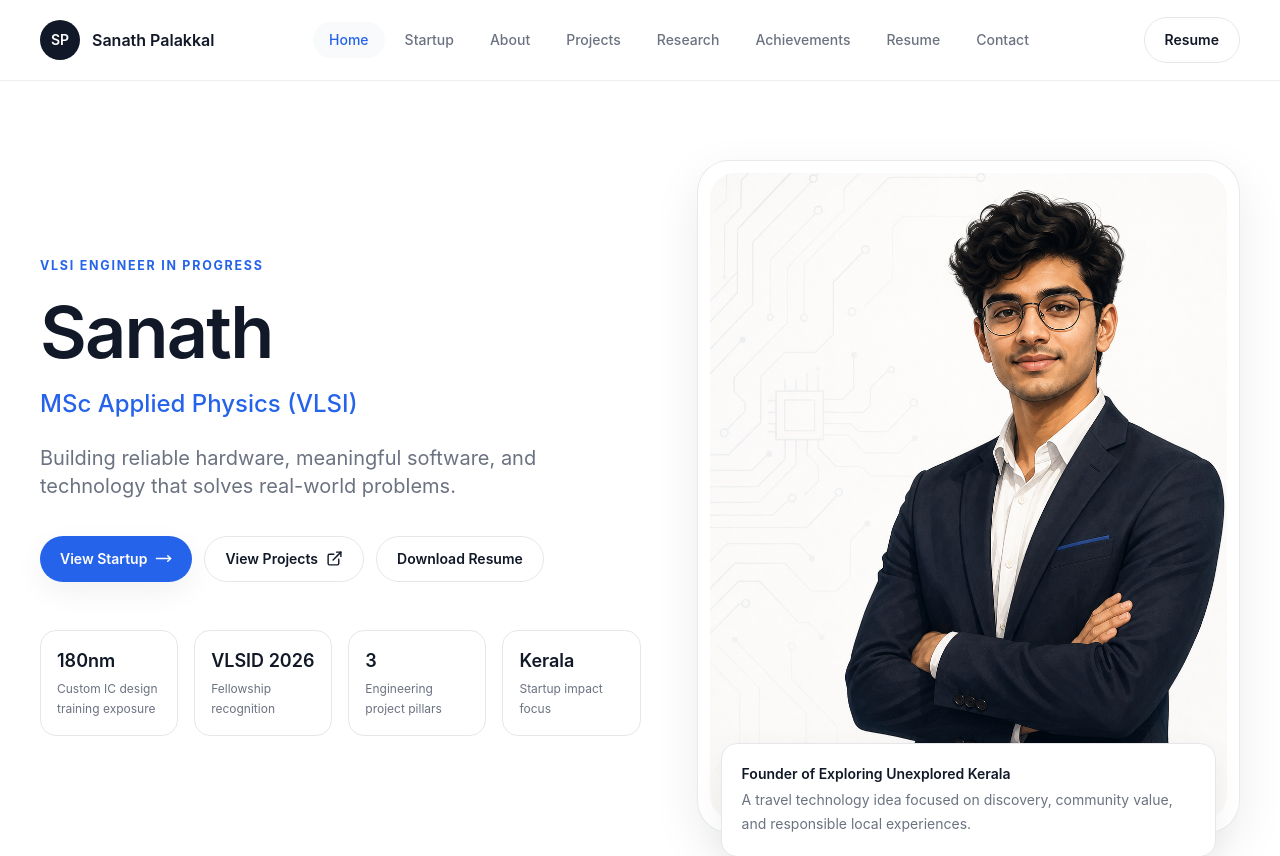
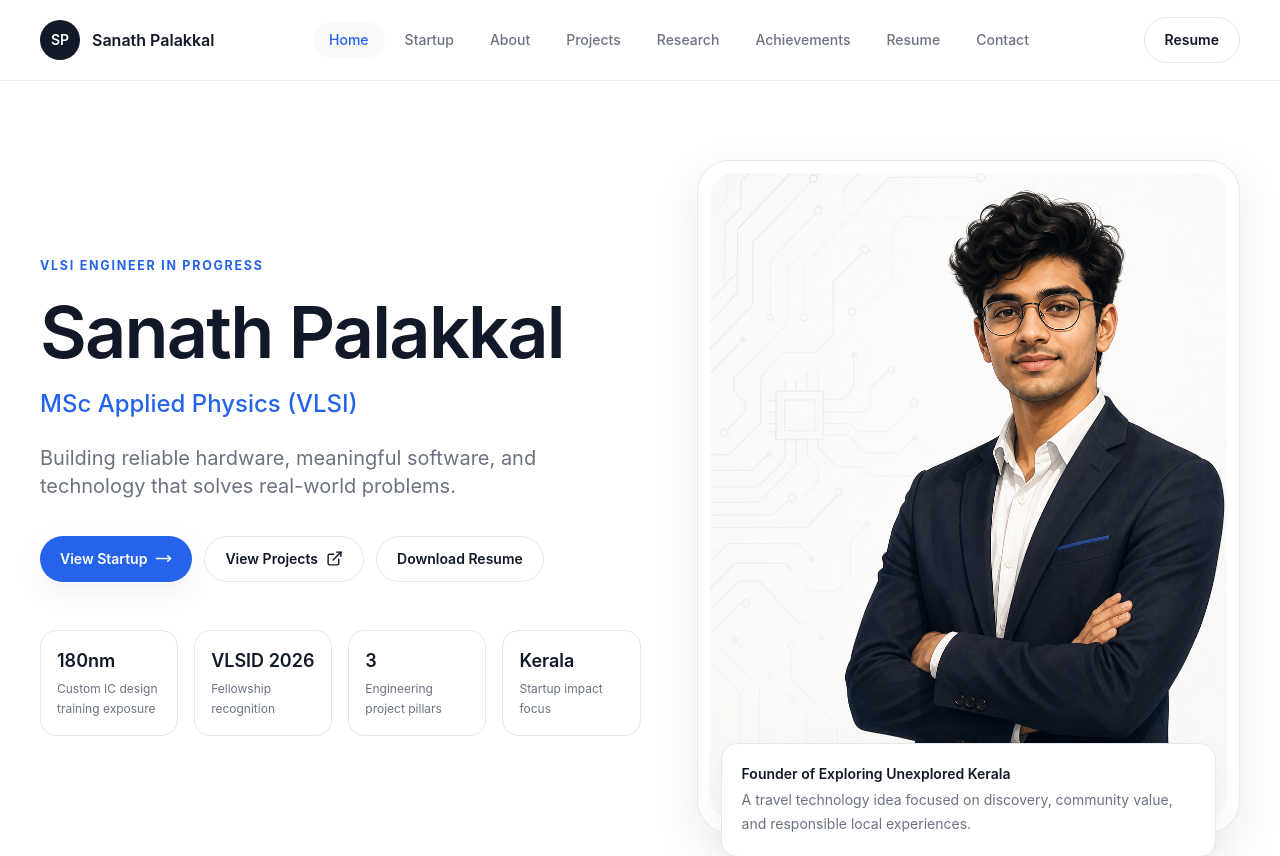
Before and after one commit to sanathpalakkal/portfolioo, a Next.js app: page / in a window 1280 px wide. Shown: the top 856 px of the page. Built offline with nearby package versions, Linux system fonts and the light colour scheme.

Commit message:
Update page.tsx

```diff
--- a/app/page.tsx
+++ b/app/page.tsx
@@ -328,7 +328,7 @@ export default function Home() {
           <div className="grid items-center gap-14 lg:grid-cols-[1.05fr_0.95fr]">
             <motion.div initial={{ opacity: 0, y: 24 }} animate={{ opacity: 1, y: 0 }} transition={{ duration: 0.7, ease: [0.22, 1, 0.36, 1] }}>
               <p className="section-kicker">VLSI engineer in progress</p>
-              <h1 className="mt-5 max-w-4xl text-balance text-4xl font-semibold leading-tight tracking-tight text-ink sm:text-6xl lg:text-7xl">Sanath </h1>
+              <h1 className="mt-5 max-w-4xl text-balance text-4xl font-semibold leading-tight tracking-tight text-ink sm:text-6xl lg:text-7xl">Sanath Palakkal </h1>
               <p className="mt-5 text-xl font-medium text-primary sm:text-2xl">MSc Applied Physics (VLSI)</p>
               <p className="mt-6 max-w-2xl text-lg leading-8 text-muted sm:text-xl">Building reliable hardware, meaningful software, and technology that solves real-world problems.</p>
               <div className="mt-9 flex flex-col gap-3 sm:flex-row">
```
